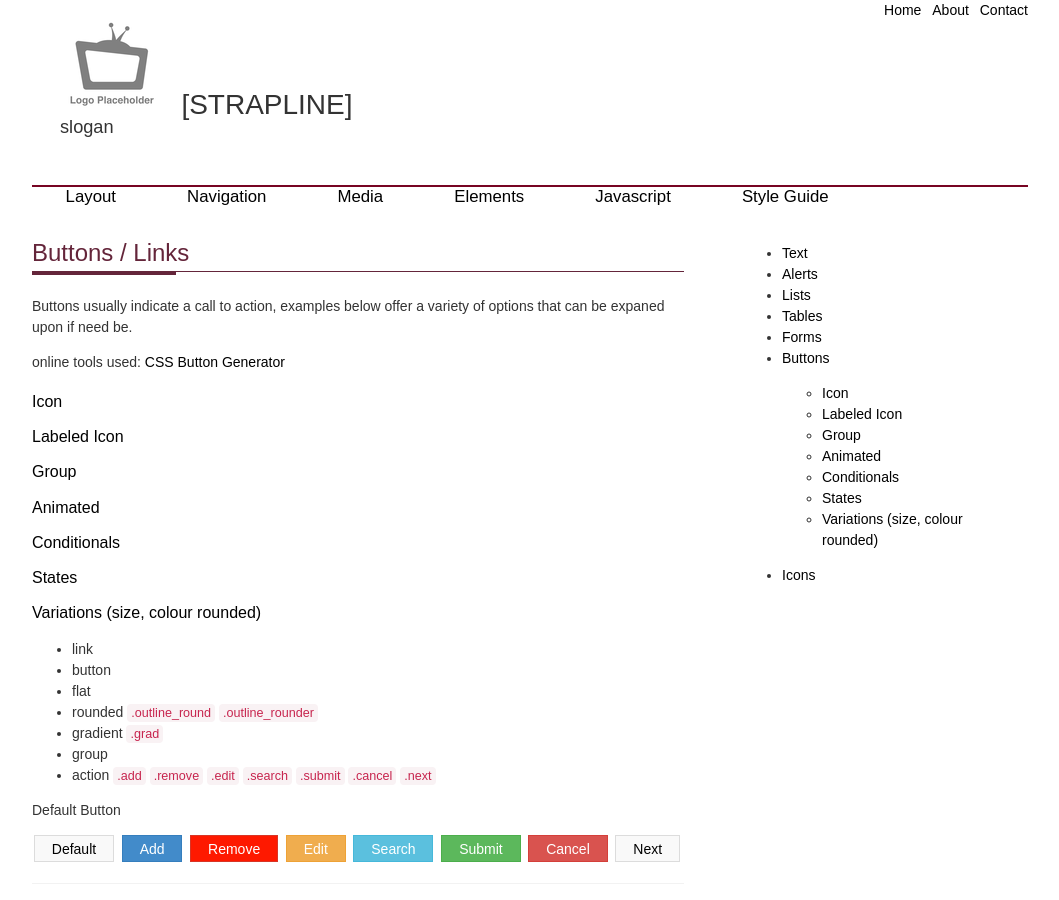
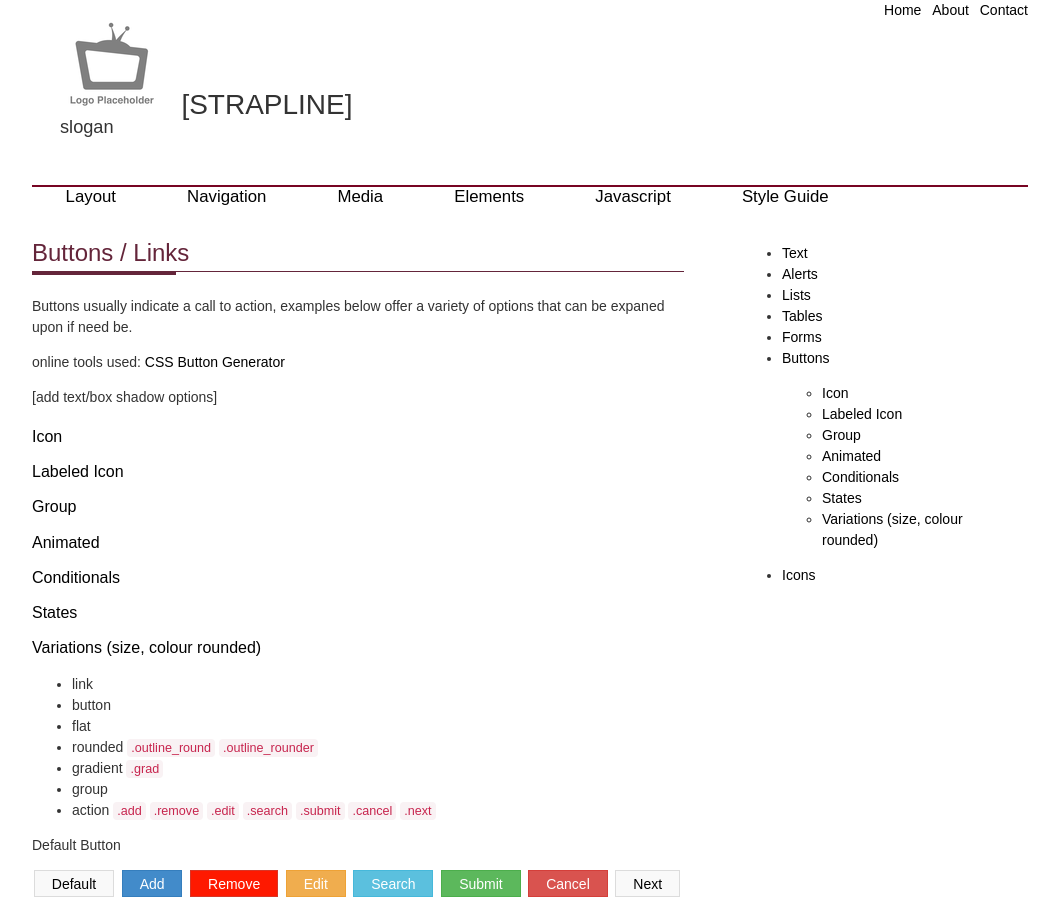
Before and after one commit to 2dpi/templates, a Jekyll site: the page built from www/elements/manual/elements/buttons.html, in a window 1280 px wide and 900 px high. Shown: the whole window, without its empty margins (110-1169 px from the left). Built offline with Jekyll 4.4.1, drawn with Linux system fonts in a browser that asks for light colours; some web fonts are replaced.

Commit message:
adding pages

```diff
--- a/www/elements/manual/elements/buttons.html
+++ b/www/elements/manual/elements/buttons.html
@@ -11,6 +11,7 @@ keywords: css3 butons
         <h1 class="title">Buttons / Links</h1>
         <p>Buttons usually indicate a call to action, examples below offer a variety of options that can be expaned upon if need be.</p>
         <p>online tools used: <a href="http://css-button-generator.com/">CSS Button Generator</a></p>
+        <p>[add text/box shadow options]</p>
 
             <h4><a href="#Icon">Icon</a></h4>
             <h4><a href="#Labeled">Labeled Icon</a></h4>
@@ -70,6 +71,15 @@ keywords: css3 butons
         <button role="button" class="round grad btn_cancel">Cancel</button>
         <button role="button" class="round grad btn_next">Next</button>
         <hr>
+        <button role="button" class="round grad btn">Default<i class="icon-plus"></i></button>
+        <button role="button" class="round grad btn_add">Add<i class="icon-plus"></i></button>
+        <button role="button" class="round grad btn_remove">Remove<i class="icon-plus"></i></button>
+        <button role="button" class="round grad btn_edit">Edit<i class="icon-plus"></i></button>
+        <button role="button" class="round grad btn_search">Search<i class="icon-plus"></i></button>
+        <button role="button" class="round grad btn_submit">Submit<i class="icon-plus"></i></button>
+        <button role="button" class="round grad btn_cancel">Cancel<i class="icon-plus"></i></button>
+        <button role="button" class="round grad btn_next">Next<i class="icon-plus"></i></button>
+        <hr>
         <p>As a link</p>
         <a class="btn" href="#">Default</a>
         <a class="btn_add" href="#">Add</a>
```
